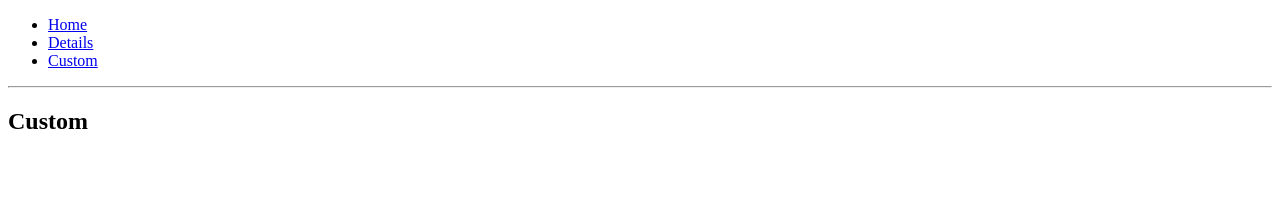
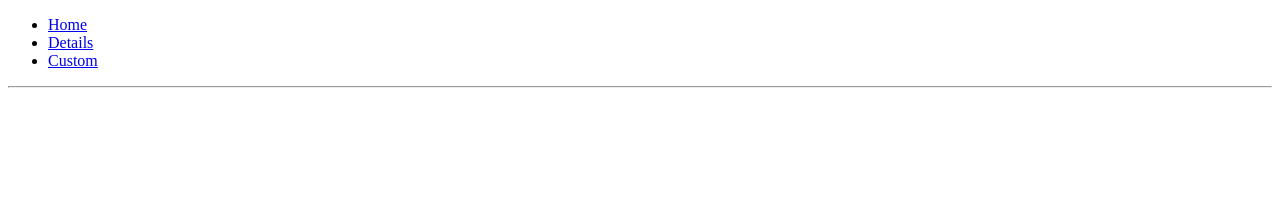
Before and after one commit to nulogy/nds-sandbox, a React (Create React App) app: page /dashboard in a window 1280 px wide. Shown: the top 198 px of the page. Built offline with nearby package versions, Linux system fonts and the light colour scheme.

Commit message:
fixes routes

```diff
--- a/src/App.js
+++ b/src/App.js
@@ -30,10 +30,10 @@ const App = () => {
           <Route exact path="/">
             <Home/>
           </Route>
-          <Route path="/about">
+          <Route path="/details">
             <Details/>
           </Route>
-          <Route path="/dashboard">
+          <Route path="/custom">
             <Custom/>
           </Route>
         </Switch>
```
